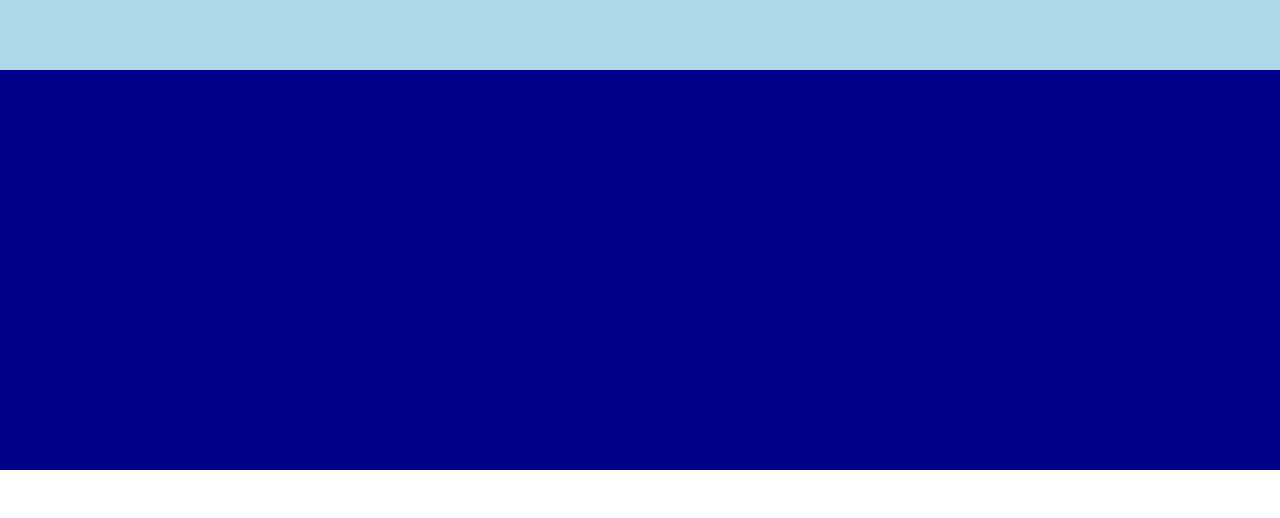
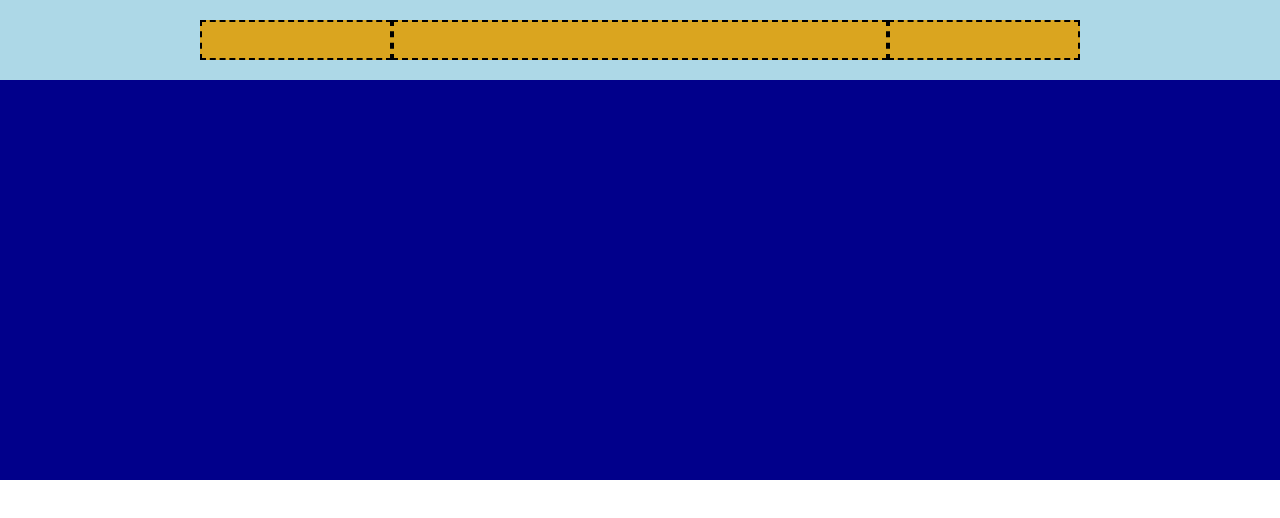
Before and after one commit to EleonoraFlaborea/htmlcss-struttura-discord, a plain HTML site: page index.html in a window 1280 px wide. Drawn offline with Linux system fonts and the light colour scheme.

Commit message:
added orange header

```diff
--- a/css/style.css
+++ b/css/style.css
@@ -10,14 +10,42 @@
 
 /*Utils*/
 
+.main-header{
+    display: flex;
+    flex-direction: row;
+}
+
+
 /*Header*/
 .main-header{
-    min-height: 70px;
+    min-height: 80px;
     background-color: #ADD8E7;
 }
 
 .secondary-header{
     min-height: 400px;
     background-color: #01008B;
+}
+
+.related-header{
+    background-color: #DAA51F;
+    width: 15%;
+    height: 40px;
+    border: 2px dashed black;
+    margin-top: 20px;
+
 
 }
+
+.link-header{
+    flex-grow: 1;
+
+}
+
+.logo-header{
+    margin-left: 200px ;
+}
+
+.login-header{
+    margin-right: 200px;
+}
--- a/index.html
+++ b/index.html
@@ -12,7 +12,9 @@
     <!--Header-->
     <div class="h-container">
         <header class="main-header">
-
+            <div class="related-header logo-header"></div>
+            <div class="related-header link-header"></div>
+            <div class="related-header login-header"></div>
         </header>
 
         <header class="secondary-header">
```
